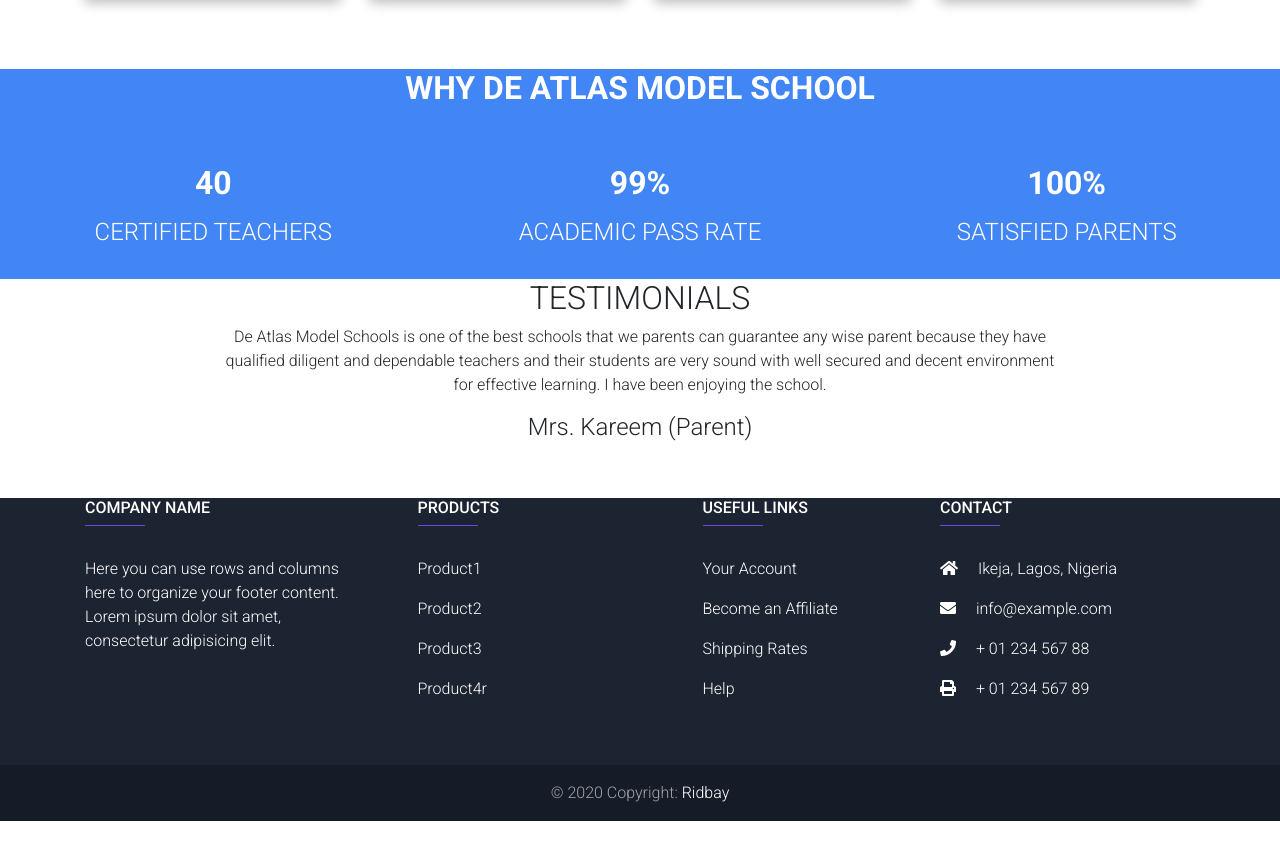
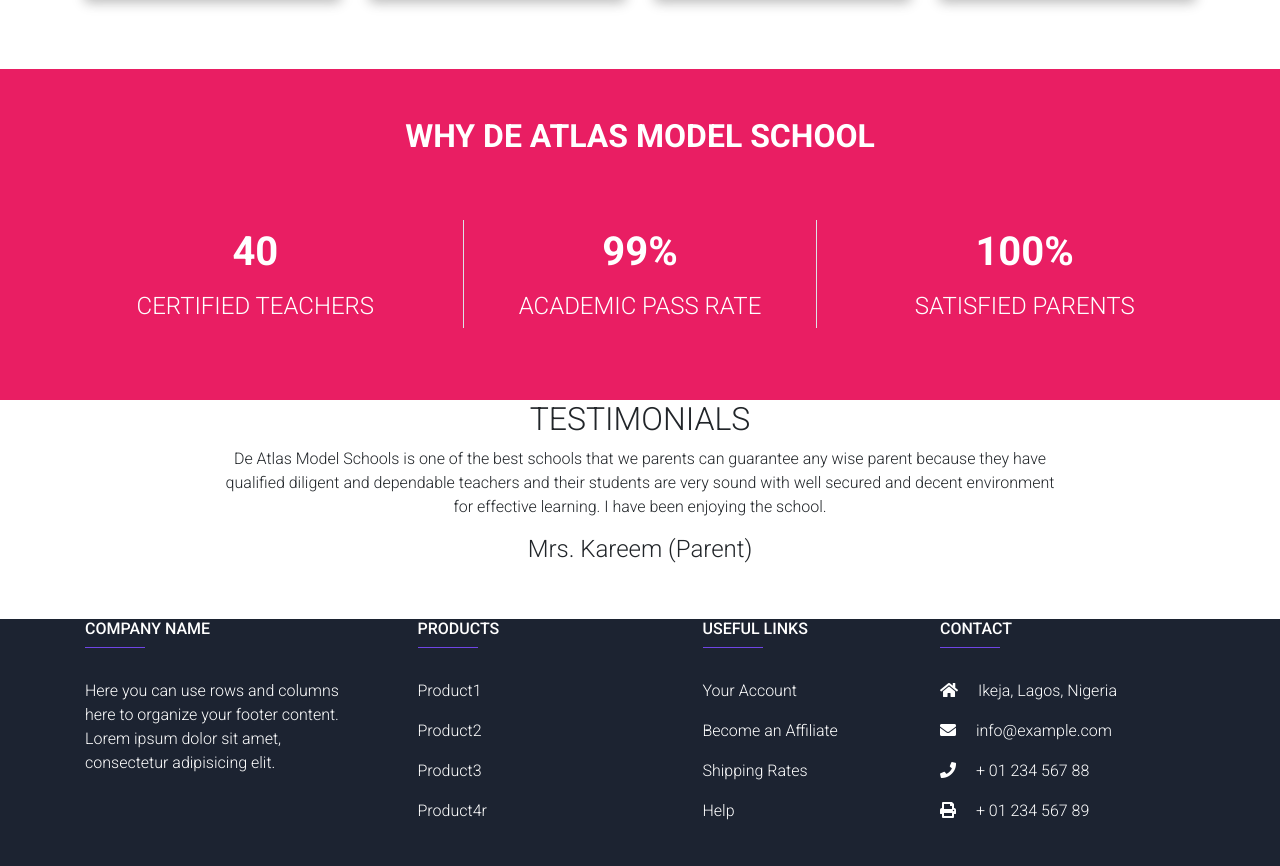
Before and after one commit to ridbay/Landing-Page-Bootsrap, a plain HTML site: page index2.html in a window 1280 px wide. Shown: the part 2111-2977 px from the top of the page. Before the commit the page ends 2932 px from the top, so only its background shows below. Drawn offline with Linux system fonts and the light colour scheme.

Commit message:
School HomePage

```diff
--- a/css/style.css
+++ b/css/style.css
@@ -22,6 +22,10 @@ header,
     cursor: pointer;
 }
 
+.font-size126 {
+    font-size: 100px
+}
+
 @media (max-width: 768px) {
     .navbar:not(.top-nav-collapse) {
         background-color: #24355c;
--- a/index2.html
+++ b/index2.html
@@ -268,25 +268,25 @@
             </section>
             <!--Section: Best Features-->
         </div>
-        <div class="container-fluid primary-color">
-            <section id="why" class='text-center'>
-                <h2 class="mb-5 font-weight-bold text-center white-text">WHY DE ATLAS MODEL SCHOOL</h2>
-                <div class="row">
+        <div class="container-fluid pink">
+            <section id="why" class='text-center pb-5'>
+                <h2 class="mb-3 pt-5 pb-5 font-weight-bold text-center white-text">WHY DE ATLAS MODEL SCHOOL</h2>
+                <div class="row ml-5 mr-5">
                     <div class="col-lg-4 col-md-4 mb-4">
-                        <div class="container-fluid primary-color">
-                            <h2 class="text-center white-text py-2 my-0 font-weight-bold">40</h2>
+                        <div class="container">
+                            <h2 class="text-center white-text py-2 my-0 font-weight-bold h1">40</h2>
                             <h4 class="text-center white-text py-2 my-0">CERTIFIED TEACHERS</h4>
                         </div>
                     </div>
                     <div class="col-lg-4 col-md-4 mb-4">
-                        <div class="container-fluid primary-color">
-                            <h2 class="text-center white-text py-2 my-0 font-weight-bold">99%</h2>
+                        <div class="container border-right border-left">
+                            <h2 class="text-center white-text py-2 my-0 font-weight-bold h1">99%</h2>
                             <h4 class="text-center white-text py-2 my-0">ACADEMIC PASS RATE</h4>
                         </div>
                     </div>
                     <div class="col-lg-4 col-md-4 mb-4">
-                        <div class="container-fluid primary-color">
-                            <h2 class="text-center white-text py-2 my-0 font-weight-bold">100%</h2>
+                        <div class="container">
+                            <h2 class="text-center white-text py-2 my-0 font-weight-bold h1">100%</h2>
                             <h4 class="text-center white-text py-2 my-0">SATISFIED PARENTS</h4>
                         </div>
                     </div>
```
